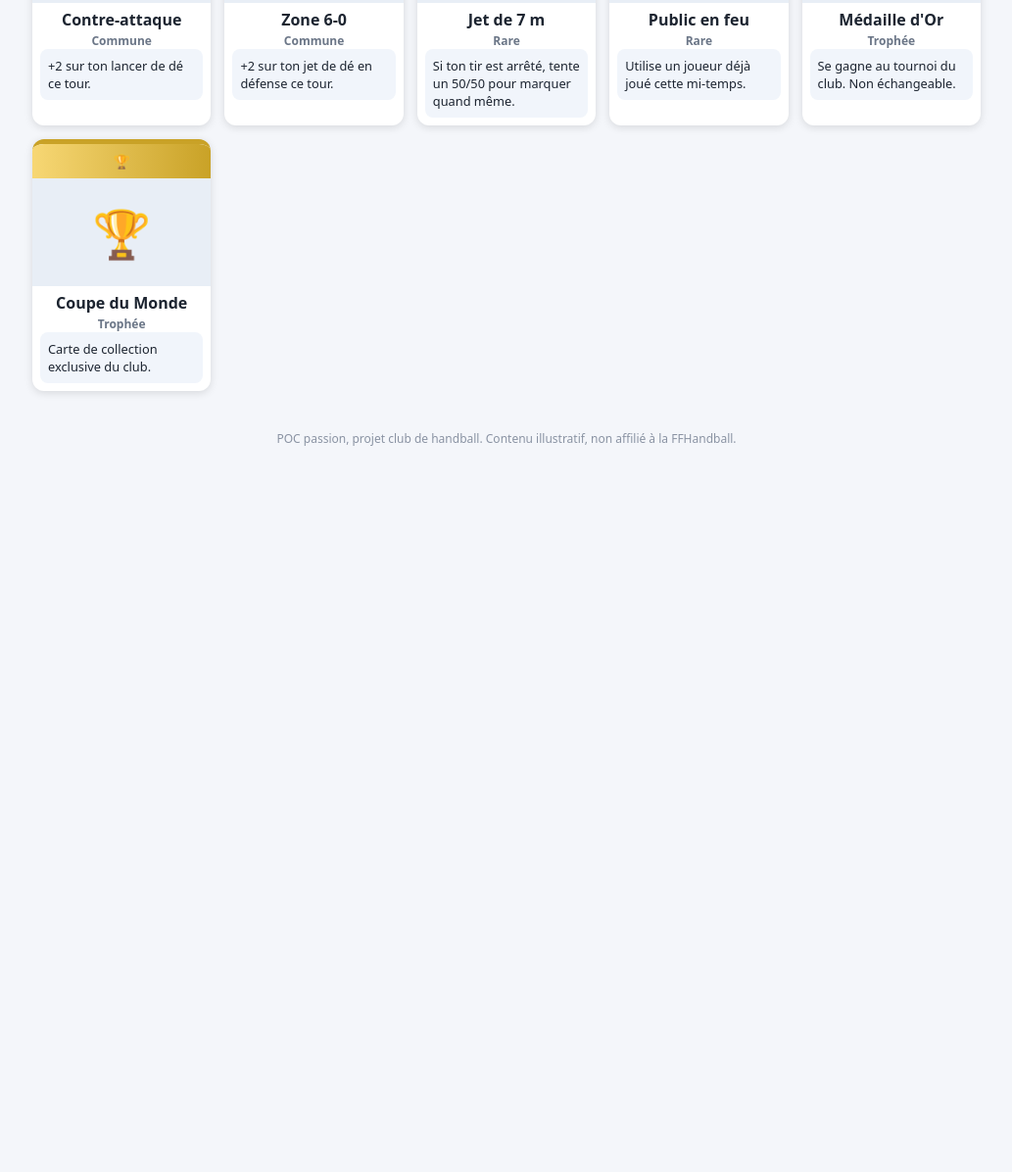
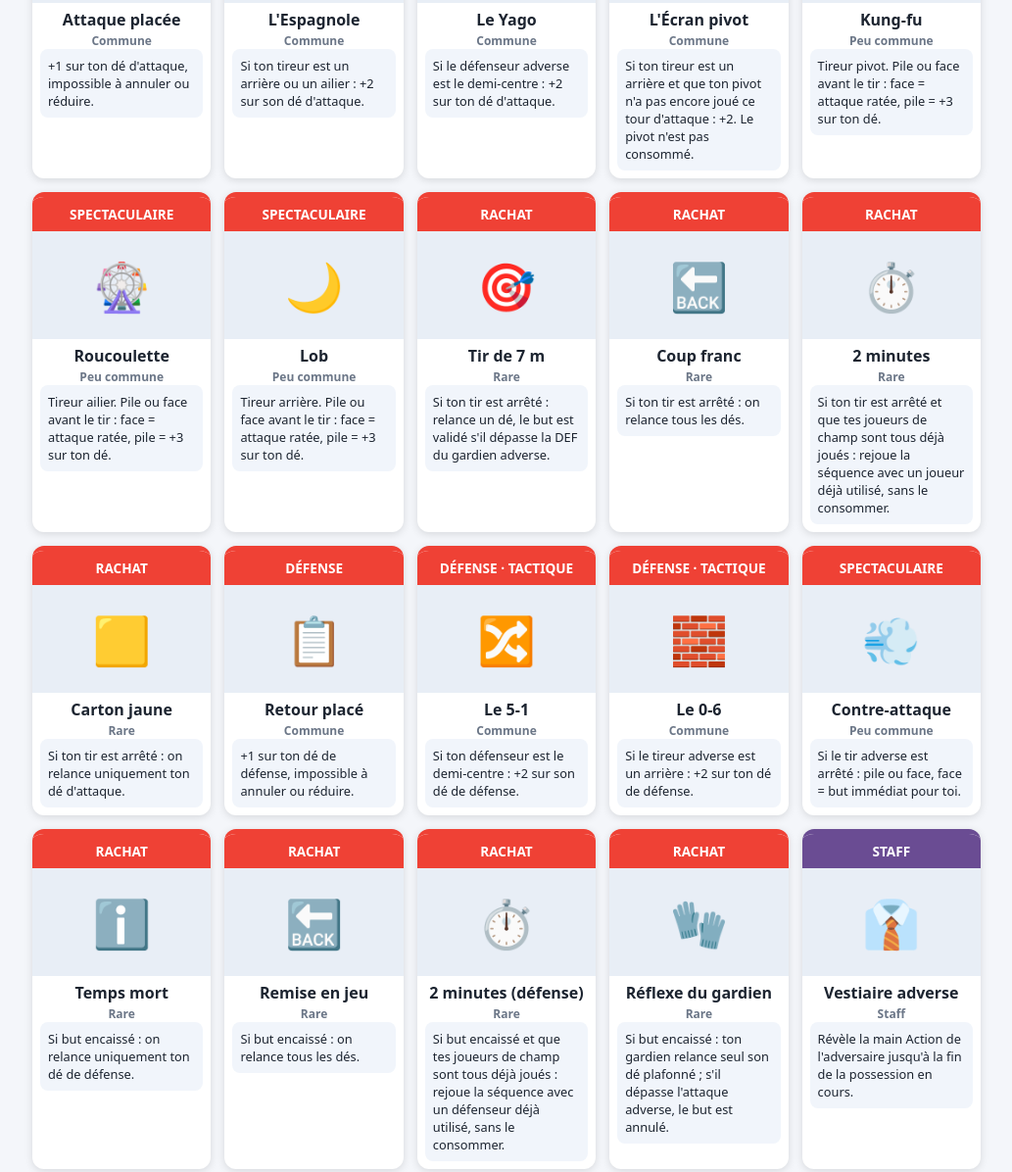
Before and after one commit to ndious/tcg-hand-equipe-de-france, a plain HTML site: page index.html in a window 1280 px wide. Shown: the part 1076-2272 px from the top of the page at 98% size, without its empty margins (123-1156 px from the left). Before the commit the page ends 1556 px from the top, so only its background shows below. Drawn offline with Linux system fonts and the light colour scheme.

Commit message:
v0.7 : collection enrichie — 19 cartes Action par famille + 5 cartes Staff ; match IA inchangé

```diff
--- a/index.html
+++ b/index.html
@@ -22,6 +22,8 @@
   .carte .bandeau { padding:8px; background:var(--bleu); color:#fff; font-weight:800; text-align:center; font-size:.85rem; }
   .carte.rouge .bandeau { background:var(--rouge); color:#fff; }
   .carte.or .bandeau { background:linear-gradient(90deg,#f7d774,#c9a227); color:#fff; }
+  .carte.staff { border-top-color:#6a4c93; }
+  .carte.staff .bandeau { background:#6a4c93; color:#fff; }
   .avatar { display:flex; align-items:center; justify-content:center; height:110px; background:#e8eef6; font-size:3rem; }
   .carte h3 { text-align:center; font-size:1rem; padding:6px 8px 2px; }
   .carte .rare { text-align:center; font-size:.75rem; font-weight:700; color:#6b7687; }
@@ -62,7 +64,7 @@
 <body>
 <header>
   <h1>🤾 Match des Légendes</h1>
-  <p>Le TCG de l'Équipe de France — POC v0.6</p>
+  <p>Le TCG de l'Équipe de France — POC v0.7</p>
 </header>
 <nav>
   <button id="btn-collection" class="actif">🃏 Collection</button>
@@ -84,10 +86,30 @@ const CARTES = [
   { t: "Joueur", p: "ARRIÈRE", n: "Nikola Karabatic", rare: "Légende", a: 4, d: 2, cap: "Chef", desc: "En attaque : +1 ATQ.", ic: "👑" },
   { t: "Joueur", p: "DEMI", n: "Dika Mem", rare: "Rare", a: 3, d: 3, cap: "Lecture", desc: "En défense : +1 DEF.", ic: "🧠" },
   { t: "Joueur", p: "DEMI", n: "Kylian Bilbault", rare: "Commune", a: 2, d: 2, cap: "Passe", desc: "En attaque : ce joueur ne compte pas comme joué pour cette mi-temps.", ic: "🔁" },
-  { t: "Action", p: "CONTRE-ATTAQUE", n: "Contre-attaque", rare: "Commune", a: 0, d: 0, cap: "", desc: "+2 sur ton lancer de dé ce tour.", ic: "⚡" },
-  { t: "Action", p: "ZONE 6-0", n: "Zone 6-0", rare: "Commune", a: 0, d: 0, cap: "", desc: "+2 sur ton jet de dé en défense ce tour.", ic: "🧱" },
-  { t: "Action", p: "JET DE 7M", n: "Jet de 7 m", rare: "Rare", a: 0, d: 0, cap: "", desc: "Si ton tir est arrêté, tente un 50/50 pour marquer quand même.", ic: "🎯" },
-  { t: "Action", p: "PUBLIC EN FEU", n: "Public en feu", rare: "Rare", a: 0, d: 0, cap: "", desc: "Utilise un joueur déjà joué cette mi-temps.", ic: "🔥" },
+    { t: "Action", p: "ATTAQUE", n: "Attaque placée", rare: "Commune", a: 0, d: 0, cap: "", desc: "+1 sur ton dé d'attaque, impossible à annuler ou réduire.", ic: "📋" },
+  { t: "Action", p: "ATTAQUE · TACTIQUE", n: "L'Espagnole", rare: "Commune", a: 0, d: 0, cap: "", desc: "Si ton tireur est un arrière ou un ailier : +2 sur son dé d'attaque.", ic: "🔀" },
+  { t: "Action", p: "ATTAQUE · TACTIQUE", n: "Le Yago", rare: "Commune", a: 0, d: 0, cap: "", desc: "Si le défenseur adverse est le demi-centre : +2 sur ton dé d'attaque.", ic: "🔀" },
+  { t: "Action", p: "ATTAQUE · TACTIQUE", n: "L'Écran pivot", rare: "Commune", a: 0, d: 0, cap: "", desc: "Si ton tireur est un arrière et que ton pivot n'a pas encore joué ce tour d'attaque : +2. Le pivot n'est pas consommé.", ic: "🛡️" },
+  { t: "Action", p: "SPECTACULAIRE", n: "Kung-fu", rare: "Peu commune", a: 0, d: 0, cap: "", desc: "Tireur pivot. Pile ou face avant le tir : face = attaque ratée, pile = +3 sur ton dé.", ic: "🤸" },
+  { t: "Action", p: "SPECTACULAIRE", n: "Roucoulette", rare: "Peu commune", a: 0, d: 0, cap: "", desc: "Tireur ailier. Pile ou face avant le tir : face = attaque ratée, pile = +3 sur ton dé.", ic: "🎡" },
+  { t: "Action", p: "SPECTACULAIRE", n: "Lob", rare: "Peu commune", a: 0, d: 0, cap: "", desc: "Tireur arrière. Pile ou face avant le tir : face = attaque ratée, pile = +3 sur ton dé.", ic: "🌙" },
+  { t: "Action", p: "RACHAT", n: "Tir de 7 m", rare: "Rare", a: 0, d: 0, cap: "", desc: "Si ton tir est arrêté : relance un dé, le but est validé s'il dépasse la DEF du gardien adverse.", ic: "🎯" },
+  { t: "Action", p: "RACHAT", n: "Coup franc", rare: "Rare", a: 0, d: 0, cap: "", desc: "Si ton tir est arrêté : on relance tous les dés.", ic: "🔙" },
+  { t: "Action", p: "RACHAT", n: "2 minutes", rare: "Rare", a: 0, d: 0, cap: "", desc: "Si ton tir est arrêté et que tes joueurs de champ sont tous déjà joués : rejoue la séquence avec un joueur déjà utilisé, sans le consommer.", ic: "⏱️" },
+  { t: "Action", p: "RACHAT", n: "Carton jaune", rare: "Rare", a: 0, d: 0, cap: "", desc: "Si ton tir est arrêté : on relance uniquement ton dé d'attaque.", ic: "🟨" },
+  { t: "Action", p: "DÉFENSE", n: "Retour placé", rare: "Commune", a: 0, d: 0, cap: "", desc: "+1 sur ton dé de défense, impossible à annuler ou réduire.", ic: "📋" },
+  { t: "Action", p: "DÉFENSE · TACTIQUE", n: "Le 5-1", rare: "Commune", a: 0, d: 0, cap: "", desc: "Si ton défenseur est le demi-centre : +2 sur son dé de défense.", ic: "🔀" },
+  { t: "Action", p: "DÉFENSE · TACTIQUE", n: "Le 0-6", rare: "Commune", a: 0, d: 0, cap: "", desc: "Si le tireur adverse est un arrière : +2 sur ton dé de défense.", ic: "🧱" },
+  { t: "Action", p: "SPECTACULAIRE", n: "Contre-attaque", rare: "Peu commune", a: 0, d: 0, cap: "", desc: "Si le tir adverse est arrêté : pile ou face, face = but immédiat pour toi.", ic: "💨" },
+  { t: "Action", p: "RACHAT", n: "Temps mort", rare: "Rare", a: 0, d: 0, cap: "", desc: "Si but encaissé : on relance uniquement ton dé de défense.", ic: "ℹ️" },
+  { t: "Action", p: "RACHAT", n: "Remise en jeu", rare: "Rare", a: 0, d: 0, cap: "", desc: "Si but encaissé : on relance tous les dés.", ic: "🔙" },
+  { t: "Action", p: "RACHAT", n: "2 minutes (défense)", rare: "Rare", a: 0, d: 0, cap: "", desc: "Si but encaissé et que tes joueurs de champ sont tous déjà joués : rejoue la séquence avec un défenseur déjà utilisé, sans le consommer.", ic: "⏱️" },
+  { t: "Action", p: "RACHAT", n: "Réflexe du gardien", rare: "Rare", a: 0, d: 0, cap: "", desc: "Si but encaissé : ton gardien relance seul son dé plafonné ; s'il dépasse l'attaque adverse, le but est annulé.", ic: "🧤" },
+  { t: "Staff", p: "STAFF", n: "Vestiaire adverse", rare: "Staff", a: 0, d: 0, cap: "", desc: "Révèle la main Action de l'adversaire jusqu'à la fin de la possession en cours.", ic: "👔" },
+  { t: "Staff", p: "STAFF", n: "Recherche tactique", rare: "Staff", a: 0, d: 0, cap: "", desc: "Défausse 1 carte, fouille le deck, choisis une carte tactique (+2), montre-la, ajoute-la à ta main, remélange le deck.", ic: "👔" },
+  { t: "Staff", p: "STAFF", n: "Pression sur le banc", rare: "Staff", a: 0, d: 0, cap: "", desc: "Révèle 2 cartes de la main adverse, tu en défausses 1 au choix, l'adversaire pioche 1 carte.", ic: "👔" },
+  { t: "Staff", p: "STAFF", n: "Changer de jeu", rare: "Staff", a: 0, d: 0, cap: "", desc: "Défausse 1 carte de ta main, pioche 1 carte.", ic: "👔" },
+  { t: "Staff", p: "STAFF", n: "Briefing renforcé", rare: "Staff", a: 0, d: 0, cap: "", desc: "Regarde les 3 premières cartes du deck, défausse-en 1, remets les 2 autres sur le dessus dans l'ordre choisi.", ic: "👔" },
   { t: "Trophée", p: "🥇", n: "Médaille d'Or", rare: "Trophée", a: 0, d: 0, cap: "Tokyo 2020", desc: "Se gagne au tournoi du club. Non échangeable.", ic: "🏅" },
   { t: "Trophée", p: "🏆", n: "Coupe du Monde", rare: "Trophée", a: 0, d: 0, cap: "Collections Experts", desc: "Carte de collection exclusive du club.", ic: "🏆" }
 ];
@@ -100,10 +122,10 @@ const btnD = document.getElementById("btn-duel");
 function voirCollection() {
   btnC.classList.add("actif");
   btnD.classList.remove("actif");
-  const intro = '<p style="text-align:center;color:#6b7687;margin-bottom:14px">16 cartes au total : 10 joueurs, 4 actions, 2 trophées.</p>';
+  const intro = '<p style="text-align:center;color:#6b7687;margin-bottom:14px">36 cartes au total : 10 joueurs, 19 actions, 5 staff et 2 trophées.</p>';
   let grille = "";
   for (const c of CARTES) {
-    const cls = c.t === "Trophée" ? "or" : (c.t === "Action" ? "rouge" : "");
+    const cls = c.t === "Trophée" ? "or" : (c.t === "Staff" ? "staff" : (c.t === "Action" ? "rouge" : ""));
     const isJoueur = c.t === "Joueur";
     let carte = '<div class="carte ' + cls + '">' +
       '<div class="bandeau">' + c.p + "</div>" +
```
